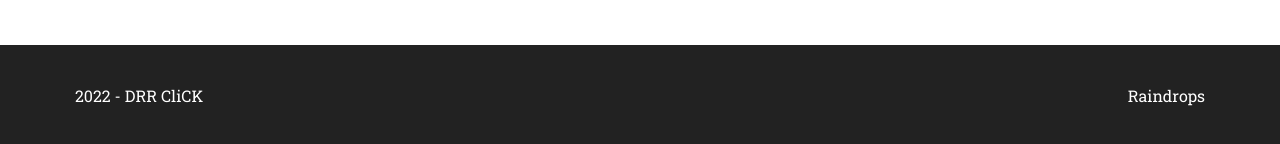
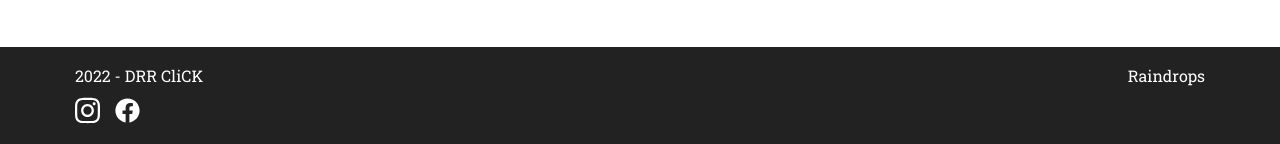
Before and after one commit to cerealexperiments/climate-landing, a plain HTML site: page index.html in a window 1280 px wide. Shown: the part 4729-4873 px from the top of the page. Drawn offline with Linux system fonts and the light colour scheme.

Commit message:
add footer socials

```diff
--- a/index.html
+++ b/index.html
@@ -178,6 +178,8 @@
                     </div>
                 </div>
             </div>
+
+            <hr>
         </div>
     </section>
 
@@ -199,8 +201,18 @@
 
     <footer class="footer">
         <div class="wrapper footer__wrapper">
-            <p class="footer__element">2022 - DRR CliCK</p>
-            <p class="footer__element">Raindrops</p>
+            <div class="footer__block-1">
+                <p class="footer__text">2022 - DRR CliCK</p>
+                <p class="footer__element">Raindrops</p>
+            </div>
+            <div class="footer__block-2">
+                <a href="#" class="footer__link">
+                    <img class="footer__icon" src="img/instagram.svg" alt="">
+                </a>
+                <a href="#" class="footer__link">
+                    <img class="footer__icon" src="img/facebook.svg" alt="">
+                </a>
+            </div>
         </div>
     </footer>
     <script src="script.js"></script>
--- a/style.css
+++ b/style.css
@@ -232,8 +232,16 @@ body {
 }
 .footer__wrapper {
   width: 100%;
+}
+.footer__block-1 {
   display: flex;
   justify-content: space-between;
+  padding-bottom: 10px;
+}
+.footer__block-2 {
+  display: flex;
+  align-items: center;
+  gap: 15px;
 }
 
 .products {
@@ -366,6 +374,15 @@ gap: 20px;
   justify-content: center;
 }
 
+.footer__element {
+  display: flex; align-items: center;
+}
+
+.footer__icon {
+  width: 25px;
+  filter: invert(100%) sepia(1%) saturate(2%) hue-rotate(66deg) brightness(107%) contrast(101%);
+}
+
 @media(max-width: 640px) {
   .articles__content {
     align-items: center;
```
